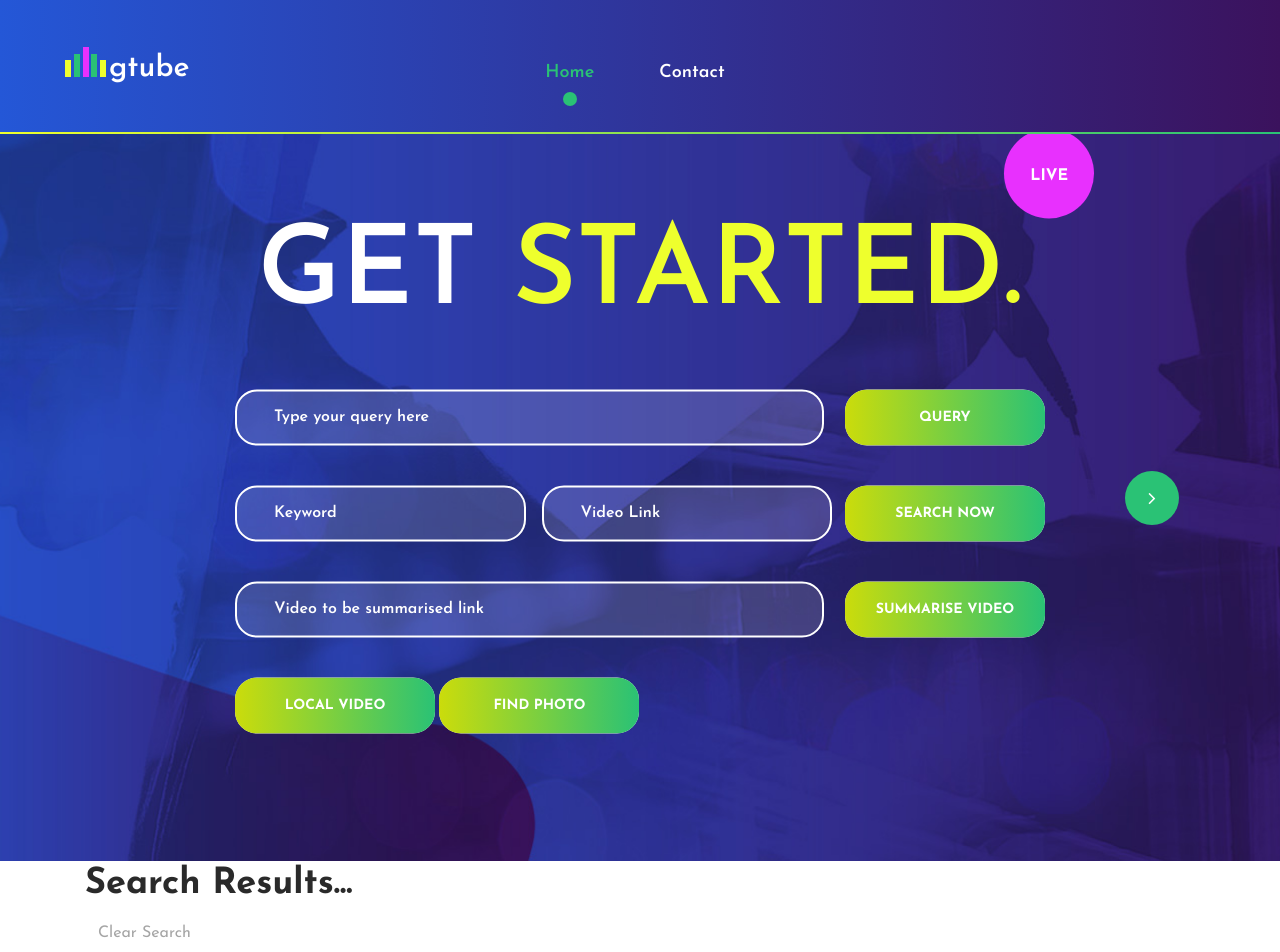
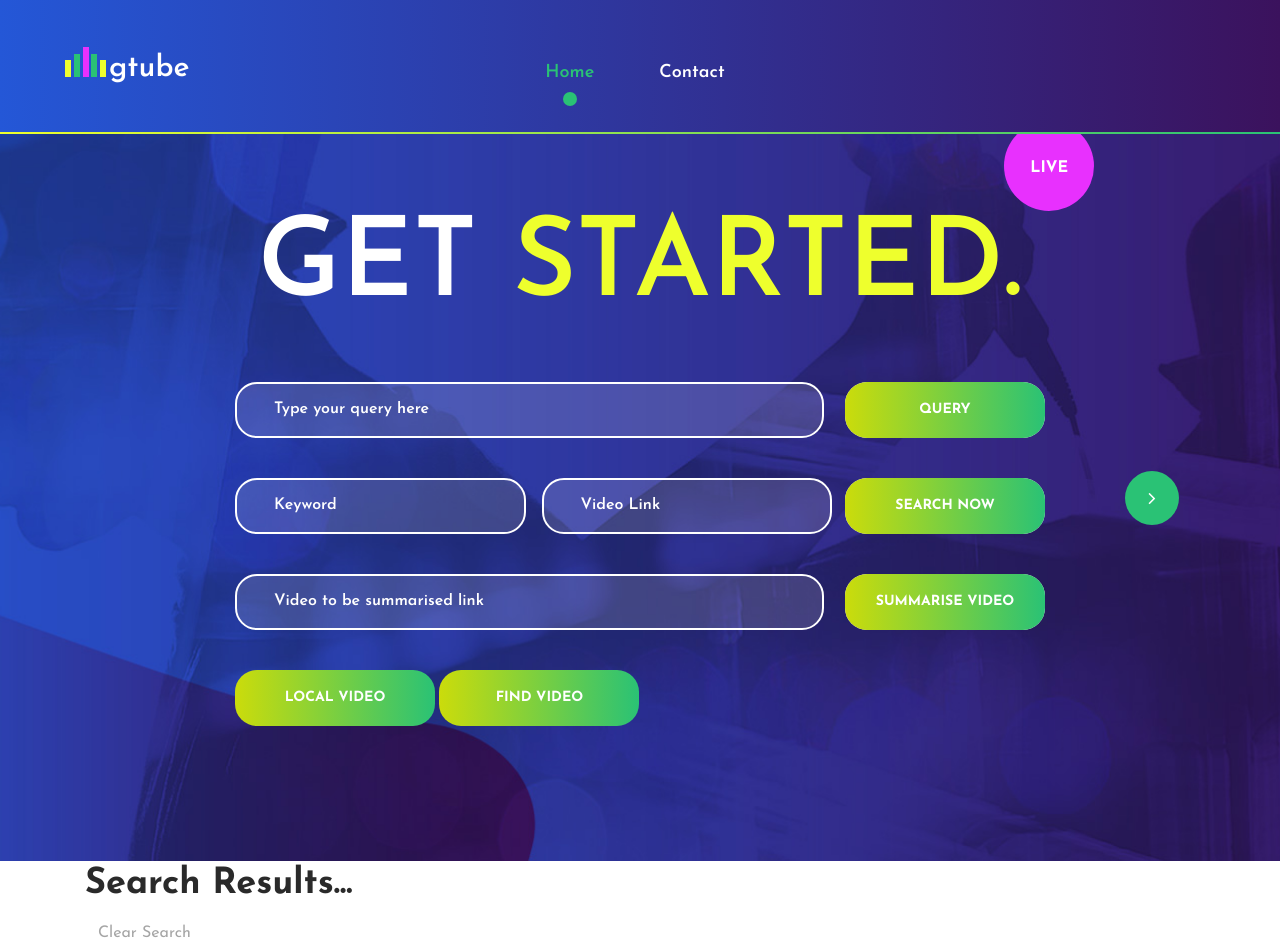
Before and after one commit to aayush-yb/GTube, a Flask app: page / in a window 1280 px wide. Shown: the top 952 px of the page. Run offline with Flask 2, Linux system fonts and the light colour scheme; parts of the project's set-up code (start-up, migrations or seed data) failed here and were passed over; some libraries are stand-ins or nearby versions.

Commit message:
Update index.html

```diff
--- a/templates/index.html
+++ b/templates/index.html
@@ -121,13 +121,12 @@
 											</form>
 										</div>
 										<div class="tickets_form_container">
-											<input type="file" id="myFileInput" style="display:none"/>
-											<button id="find-local" class="query_button button"
-														onclick="document.getElementById('myFileInput').click()
-														"><span>Local video</span></button>
-											<button id="find-photo" class="query_button button"
-														onclick="document.getElementById('myFileInput').click()
-														"><span>Find photo</span></button>
+											<label class="query_button button">
+													<span>Local Video</span> <input type="file" id="find-local" style="display: none;" accept="video/*">
+											</label>
+											<label class="query_button button">
+													<span>Find Video</span> <input type="file" id="find-photo" style="display: none;" >
+											</label>
 										</div>
 									</div>
 								</div>
```
